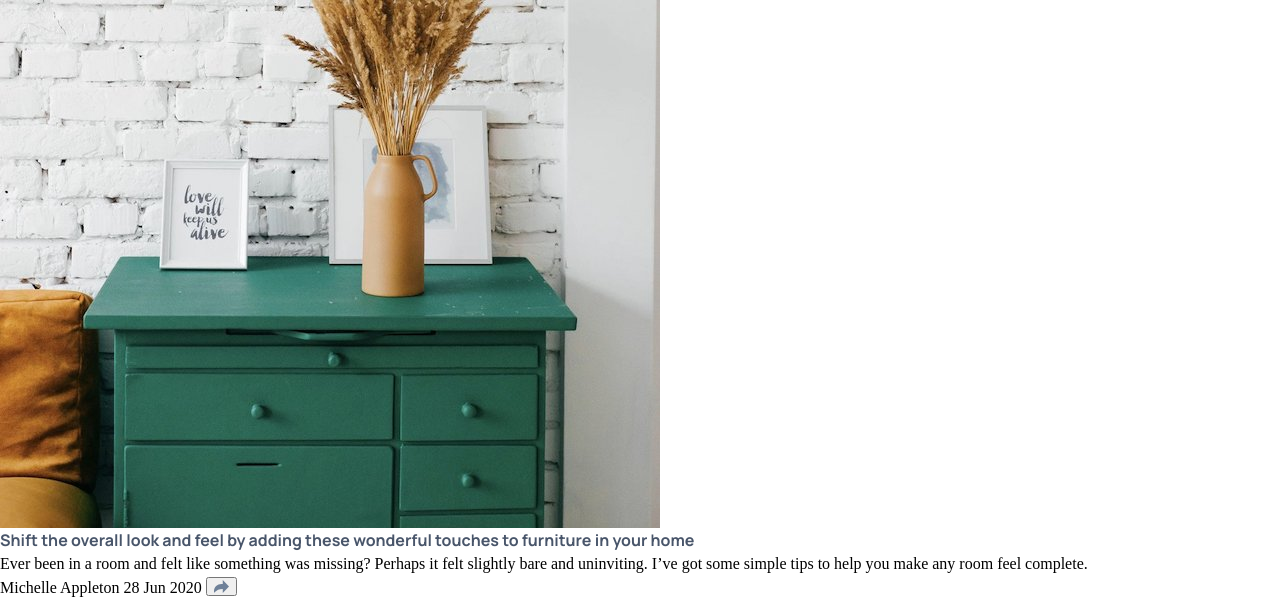
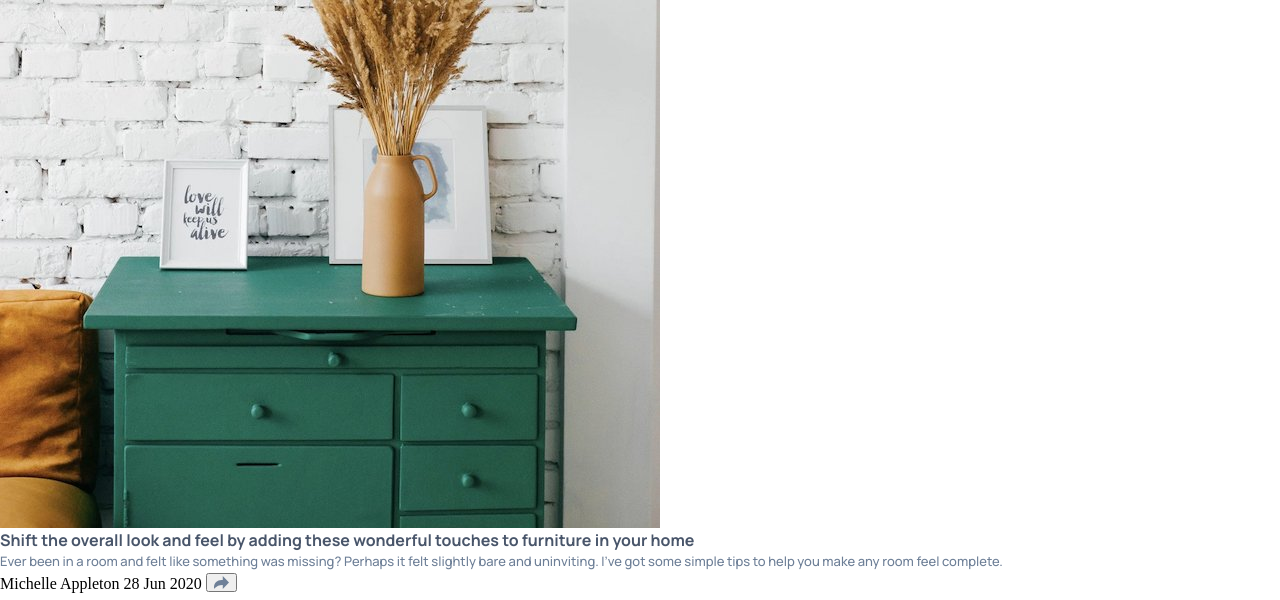
Before and after one commit to law973/article-preview-component, a website: page index.html in a window 1280 px wide. Shown: the top 600 px of the page. Drawn offline with nearby package versions, Linux system fonts and the light colour scheme; files that its build step writes are made by us from their sources.

Commit message:
added styling for description text

```diff
--- a/scss/_card.scss
+++ b/scss/_card.scss
@@ -8,4 +8,9 @@
         color: var(--very-dark-grayish-blue);
         font: 700 1rem/1.5 Manrope, sans-serif;
     }
+
+    &__description {
+        color: var(--desaturated-dark-blue);
+        font: 500 0.813rem/1.5 Manrope, sans-serif;
+    }
 }
--- a/scss/_variables.scss
+++ b/scss/_variables.scss
@@ -1,8 +1,8 @@
 :root {
-    --attribution-blue: hsl(228, 45%, 44%);
-    --desaturated-dark-blue: hsl(214, 17%, 51%);
-    --grayish-blue: hsl(212, 23%, 69%);
-    --light-grayish-blue: hsl(210, 46%, 95%);
-    --very-dark-grayish-blue: hsl(217, 19%, 35%);
-    --white: hsl(0, 0%, 100%);
+    --attribution-blue: #3e52a3;
+    --desaturated-dark-blue: #6d7f97;
+    --grayish-blue: #9eafc2;
+    --light-grayish-blue: #ecf2f8;
+    --very-dark-grayish-blue: #48556a;
+    --white: #ffffff;
 }
```
